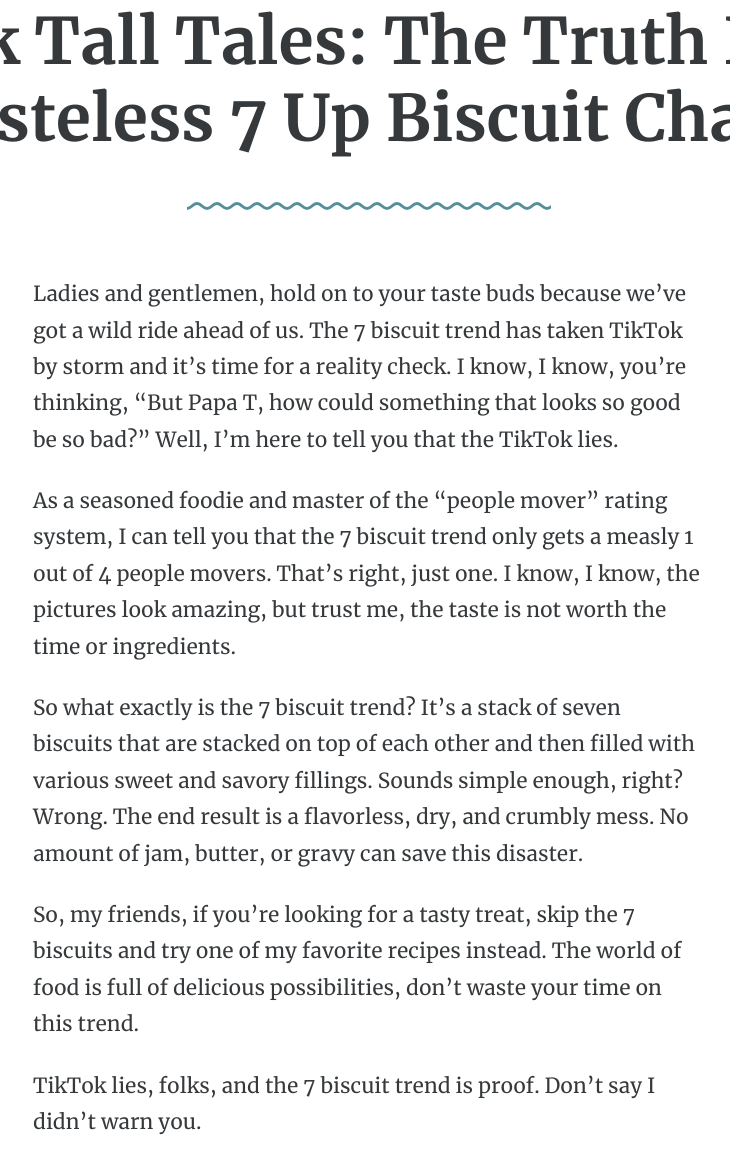
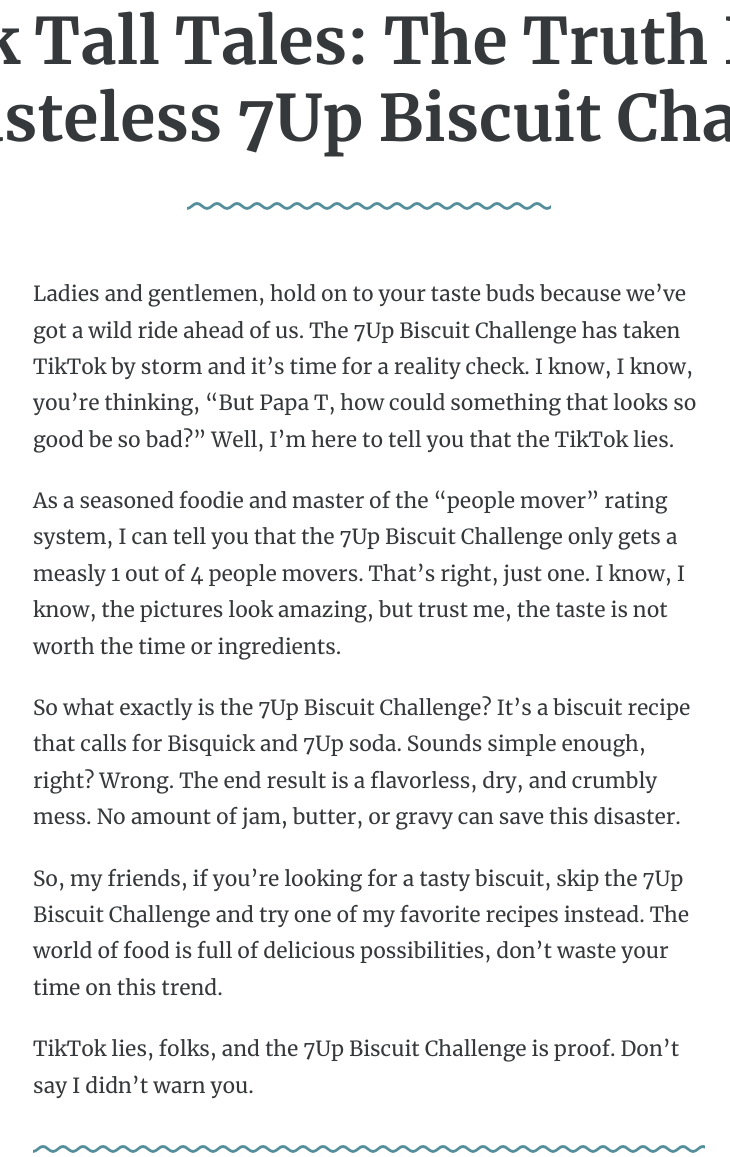
Before and after one commit to roberte777/papa-T-blog, an Astro site: page /blog/test in a window 1280 px wide. Shown: the part 214-1371 px from the top of the page, without its empty margins (271-1001 px from the left). Built offline with nearby package versions, Linux system fonts and the light colour scheme; Astro itself is replaced by a stand-in of ours; some packages are replaced by stand-ins of ours.

Commit message:
edited blog post

```diff
--- a/src/data/blog-posts/test.md
+++ b/src/data/blog-posts/test.md
@@ -1,27 +1,28 @@
 ---
-title: "TikTok Tall Tales: The Truth Behind the Tasteless 7 Up Biscuit Challenge"
+title: "TikTok Tall Tales: The Truth Behind the Tasteless 7Up Biscuit Challenge"
 publishDate: 8 Feb 2023
-description: "Today we dive into the 7 up challenge that has risen in popularity on TikTok."
+description: "Today we dive into the 7Up biscuit challenge that has risen in popularity on TikTok."
 ---
 
 Ladies and gentlemen, hold on to your taste buds because we've got a wild ride
-ahead of us. The 7 biscuit trend has taken TikTok by storm and it's time for a
-reality check. I know, I know, you're thinking, "But Papa T, how could
-something that looks so good be so bad?" Well, I'm here to tell you that the
-TikTok lies.
+ahead of us. The 7Up Biscuit Challenge has taken TikTok by storm and it's time
+for a reality check. I know, I know, you're thinking, "But Papa T, how could
+something that looks so good be so bad?" Well, I'm here to tell you that
+the TikTok lies.
 
 As a seasoned foodie and master of the "people mover" rating system, I can tell
-you that the 7 biscuit trend only gets a measly 1 out of 4 people movers.
-That's right, just one. I know, I know, the pictures look amazing, but trust
-me, the taste is not worth the time or ingredients.
+you that the 7Up Biscuit Challenge only gets a measly 1 out of 4 people movers.
+That's right, just one. I know, I know, the pictures look amazing, but trust me,
+the taste is not worth the time or ingredients.
 
-So what exactly is the 7 biscuit trend? It's a stack of seven biscuits that
-are stacked on top of each other and then filled with various sweet and savory
-fillings. Sounds simple enough, right? Wrong. The end result is a flavorless,
-dry, and crumbly mess. No amount of jam, butter, or gravy can save this disaster.
+So what exactly is the 7Up Biscuit Challenge? It's a biscuit recipe that calls
+for Bisquick and 7Up soda. Sounds simple enough, right? Wrong. The end result is
+a flavorless, dry, and crumbly mess. No amount of jam, butter, or gravy can
+save this disaster.
 
-So, my friends, if you're looking for a tasty treat, skip the 7 biscuits and
-try one of my favorite recipes instead. The world of food is full of delicious
-possibilities, don't waste your time on this trend.
+So, my friends, if you're looking for a tasty biscuit, skip the 7Up Biscuit
+Challenge and try one of my favorite recipes instead. The world of food is full
+of delicious possibilities, don't waste your time on this trend.
 
-TikTok lies, folks, and the 7 biscuit trend is proof. Don't say I didn't warn you.
+TikTok lies, folks, and the 7Up Biscuit Challenge is proof. Don't say I
+didn't warn you.
```
